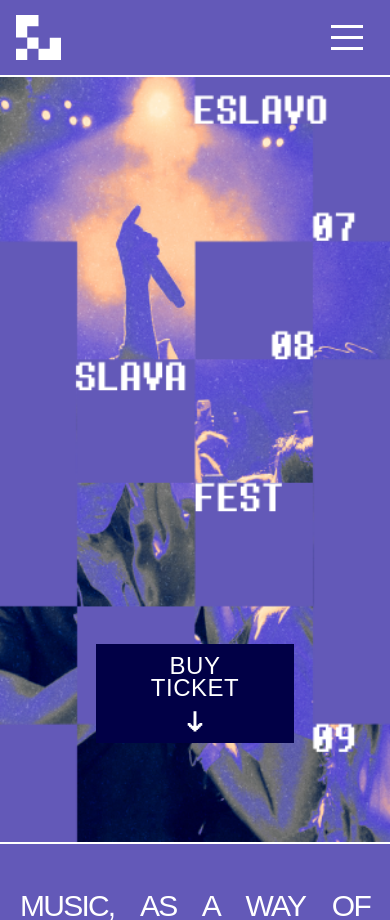
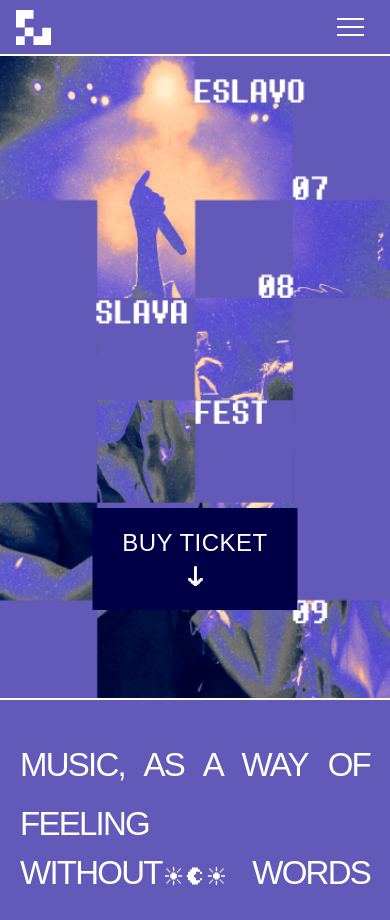
Before and after one commit to alashchev17/eslavo-slava, a plain HTML site: page index.html in a window 390 px wide. Shown: the top 920 px of the page. Drawn offline with nearby package versions, Linux system fonts and the light colour scheme; a web font is replaced by a local one.

Commit message:
Adaptation for mobile devices (1 part fix)

```diff
--- a/assets/sass/_media.sass
+++ b/assets/sass/_media.sass
@@ -18,7 +18,6 @@
     &__button
       max-width: 253.2px
       height: 24.1%
-
 @media screen and (max-width: 1100px)
   .line-up
     &__header
@@ -33,7 +32,7 @@
     &__animation
       flex-basis: unset
       width: 100%
-      height: 1390px
+      height: 120vw
     &__content
       flex-basis: unset
       width: 100%
@@ -97,7 +96,7 @@
       padding: 25px 50px 70px 50px
 @media screen and (max-height: 914px)
   .hero
-    height: 100vh
+    height: 700px
     &__button
       max-width: 231.7px
       font-size: 45px
@@ -123,7 +122,7 @@
   .desktop
     display: none
   .header
-    padding: 10px 0
+    padding: 5px 0
     border-bottom: 2px solid #ffffff
     &__logo
       display: none
@@ -157,8 +156,8 @@
   .logo
     &--mobile
       display: block
-      width: 45px
-      height: 45px
+      width: 35px
+      height: 35px
       object-fit: cover
     &--desktop
       display: none
@@ -177,6 +176,7 @@
         width: 30px
         height: 20.6px
   .about
+    margin-bottom: 80px
     &::before
       height: calc(100% - 48px)
     &__content
@@ -195,6 +195,11 @@
       &:not(:last-child)
         margin-bottom: 17px
   .artists
+    margin-bottom: 100px
+    &__wrapper
+      padding-bottom: 35px
+    &__title
+      margin-bottom: 30px
     &__cards
       width: 2096px
       gap: 8px
@@ -222,10 +227,8 @@
     &__block
       width: 255px
       height: 256px
-
   .line-up
-    &__animation
-      height: 570px
+    margin-bottom: 100px
     &__card
       font-size: 16px
       letter-spacing: -0.352px
@@ -296,22 +299,22 @@
 @media screen and (max-width: 420px)
   .slogan
     &__text
-      font-size: 30px
+      font-size: 33px
       line-height: 180%
     &__icon
       bottom: 53px
       width: 60px
   .title
-    font-size: 24px
+    font-size: 36px
     font-weight: 400
     line-height: normal
     letter-spacing: -0.456px
   .hero
     &__button
-      bottom: 99px
-      height: 99px
-      max-width: 198px
-      width: 198px
+      bottom: 88px
+      height: 102px
+      max-width: 205px
+      width: 205px
   .line-up
     &__title
       margin-bottom: 20px
@@ -319,8 +322,6 @@
       margin-bottom: 18px
     &__body
       border-top: 1px solid #ffffff
-    &__animation
-      height: 388px
     &__content
       overflow-y: scroll
       max-height: 594px
--- a/assets/sass/blocks/_header.sass
+++ b/assets/sass/blocks/_header.sass
@@ -14,14 +14,14 @@
     width: 181px
     height: 48px
   &__burger
-    padding: 15px 11px
+    padding: 13px 10px
     display: none
     flex-direction: column
-    gap: 8px
+    gap: 6px
     &-item
       display: inline-block
-      width: 32px
-      height: 3px
+      width: 27px
+      height: 2px
       background-color: #ffffff
   &__nav
     width: 100%
```
Also changed, not shown: assets/css/main.css.
